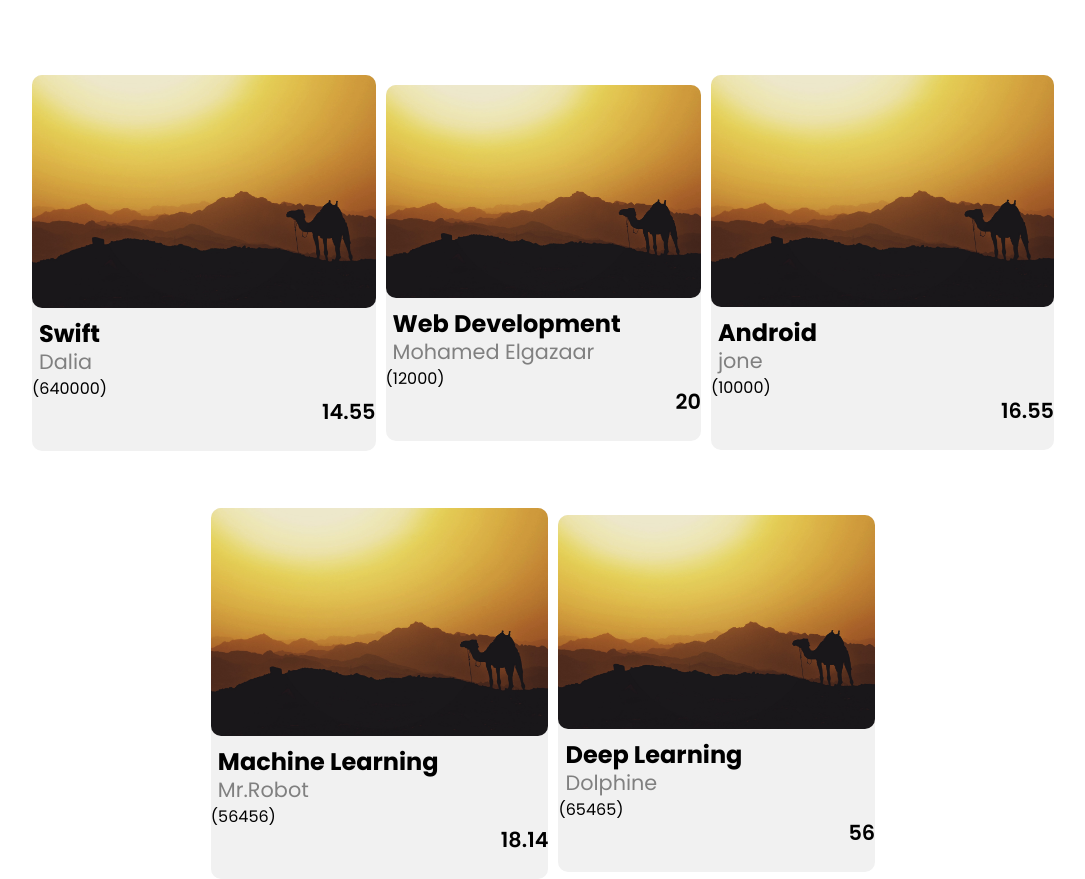
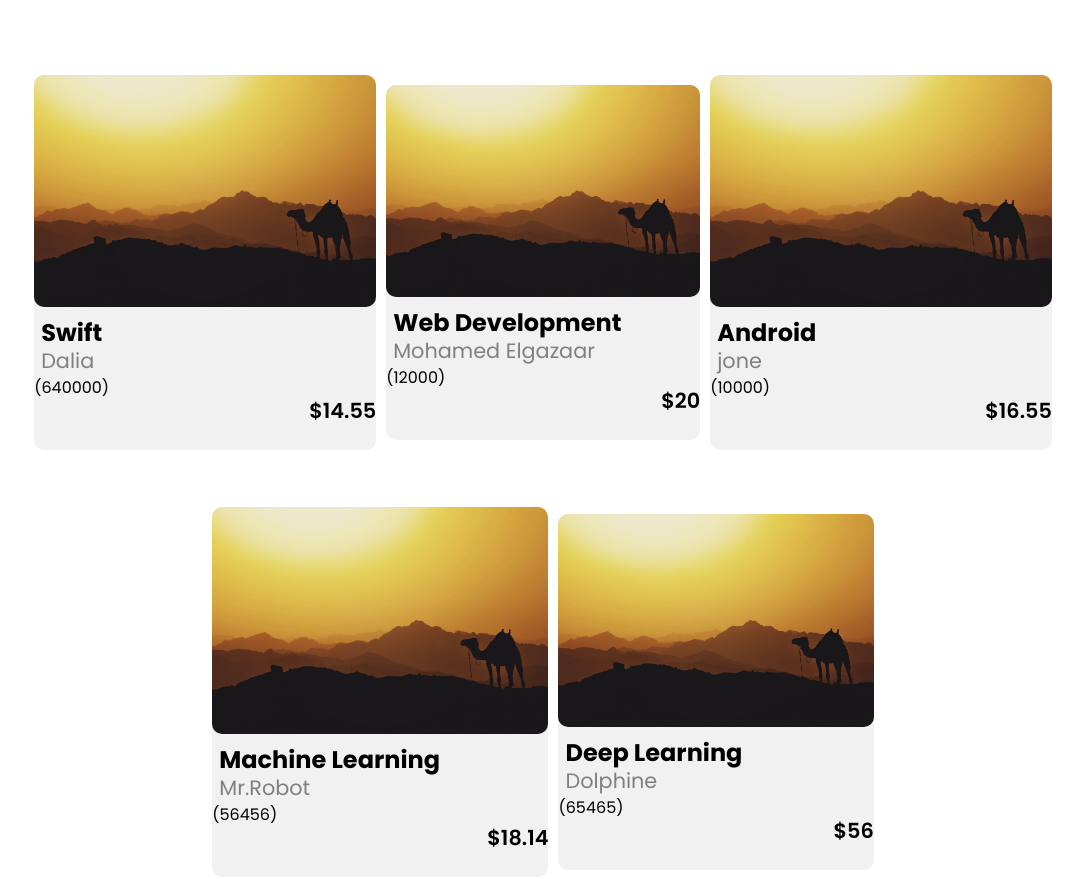
Before and after one commit to Mohamed26Salah/GroupSY, a PHP site: page /webProject/courses.php in a window 1280 px wide. Shown: the whole page, without its empty margins (97-1182 px from the left). Run offline with PHP 8.4, Linux system fonts and the light colour scheme; data comes from the database, SQL or seed files in the repository.

Commit message:
small update

```diff
--- a/webProject/courseStyle.css
+++ b/webProject/courseStyle.css
@@ -79,15 +79,15 @@
    font-size:1.5em;
 
  }
- .coursename2{
+ .instName{
   margin-left:7px;
   /*font-weight: bold;*/
    color: gray;
    font-size:1.3em;
    line-height: 0.5px;
  }
- .coursename3{
-   margin-left:290px;
+ .price{
+   margin-left:275px;
    font-weight: 600;
    color: black;
    font-size:1.3em;
--- a/webProject/courses.php
+++ b/webProject/courses.php
@@ -34,14 +34,14 @@
                   <img src="<?php echo $row['image']; ?>"></a>
             	  <?php //echo $row['courseId'] ?>
                   <span class="coursename"><?php echo $row['courseName']; ?></span><br>
-                  <span class="coursename2"> <?php echo $row['instructorName']; ?></span><br>
+                  <span class="instName"> <?php echo $row['instructorName']; ?></span><br>
 
 
                   <?php echo "(".$row['enrolledSid'].")"; ?><br>
 
                   <!-- <?php echo $row['description'];?><br> -->
 
-                 <span class="coursename3"><?php echo $row['coursePrice']; ?></span><br>
+                 <span class="price"><?php echo "$".$row['coursePrice']; ?></span><br>
 
                   <br>
 
```
